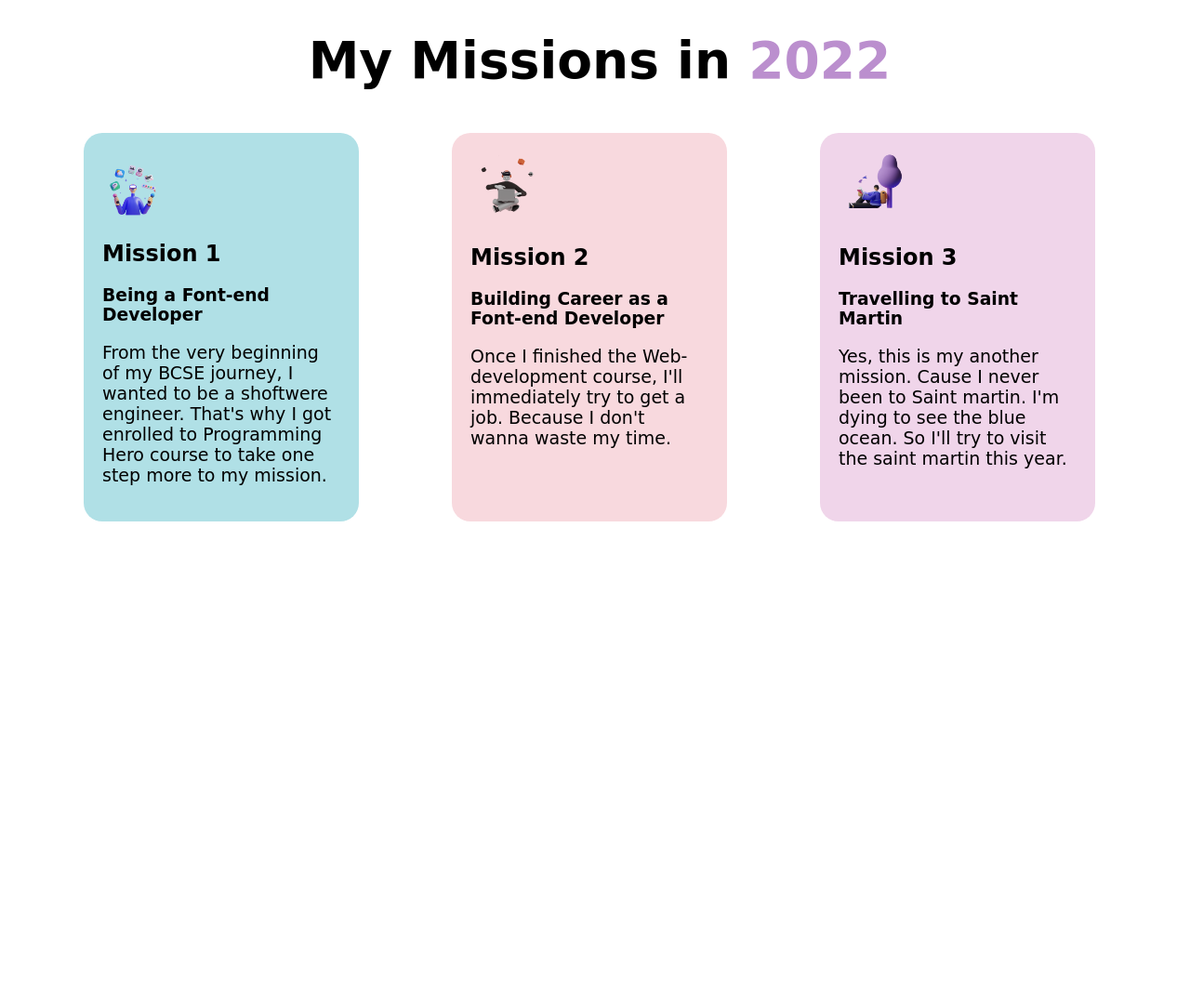
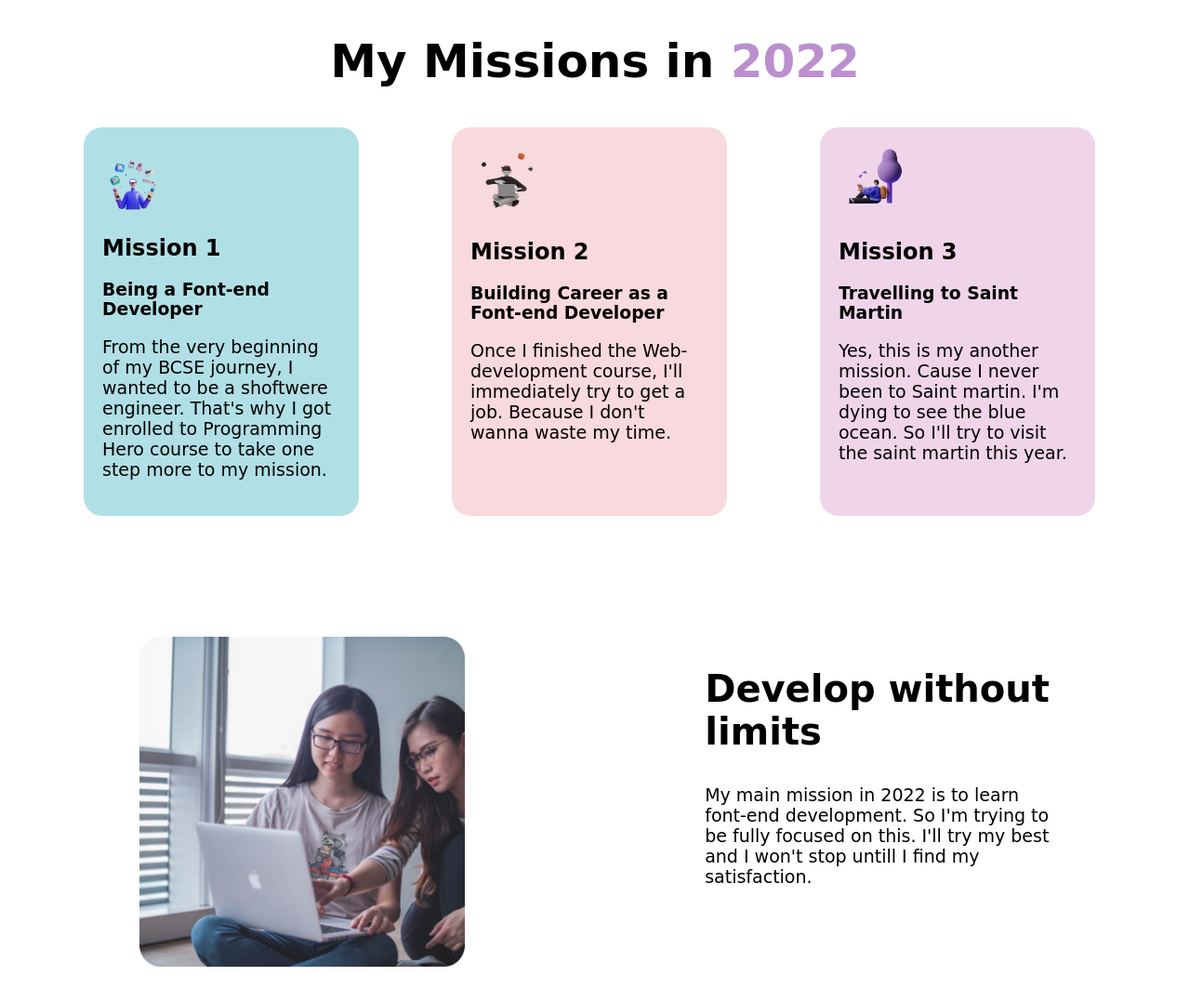
Before and after one commit to AnikaLabiba/my-mission-2022, a plain HTML site: page index.html in a window 1280 px wide. Shown: the part 480-1558 px from the top of the page at 93% size. Before the commit the page ends 1041 px from the top, so only its background shows below. Drawn offline with Linux system fonts and the light colour scheme; a web font is replaced by a local one.

Commit message:
class name updated and 3rd part added.

```diff
--- a/index.html
+++ b/index.html
@@ -17,7 +17,7 @@
 <body>
     <section class="flexible-container">
         <div class="flexible-item">
-            <h1>Stay Focused on<br><span class="diffrent-color">Mission 2022</span></h1>
+            <h1 id="first">Stay Focused on<br><span class="diffrent-color">Mission 2022</span></h1>
             <p>"Mission is important to show that you are not that much powerless that any one can break you. Mission is
                 to prove yourself that what you are."</p>
             <a target="_blank"
@@ -30,7 +30,7 @@
     </section>
     <section>
         <h1 class="misson-h1">My Missions in <span class="diffrent-color">2022</span></h1>
-        <div class="flexible-container missions">
+        <div class="flexible-container">
             <div class="mission-1 mission-item">
                 <img src="img/illustrators/illustrator-1.png" alt="">
                 <h2>Mission 1</h2>
@@ -54,6 +54,18 @@
             </div>
         </div>
     </section>
+    <section class="flexible-container">
+        <div class="flexible-item">
+            <img src="img/coding.png" alt="">
+        </div>
+        <div class="flexible-item2">
+            <h1 class="small-heading">Develop without limits</h1>
+            <p>
+                My main mission in 2022 is to learn font-end development. So I'm trying to be fully focused on this.
+                I'll try my best and I won't stop untill I find my satisfaction.
+            </p>
+        </div>
+    </section>
 
 </body>
 
--- a/style.css
+++ b/style.css
@@ -2,7 +2,7 @@ body{
     font-family: 'Luxurious Roman', cursive;
     margin:0;
 }
-h1{
+#first{
     font-size: 55px;
     border-left: 5px solid rgb(175, 122, 197);
     border-image-slice: 1;
@@ -13,6 +13,7 @@ h1{
 }
 .flexible-container{
     display: flex;
+    margin-bottom: 50px;
 }
 .flexible-item{
     width: 60%;
@@ -24,8 +25,6 @@ h1{
 .flexible-item img{
     width: 350px;
     height: 355px;
-    border-radius:5px solid linear-gradiant(gray, white);
-    border-width: 5px;
 }
 p{
     font-size: 19px;
@@ -40,7 +39,7 @@ a{
 }
 .misson-h1{
     text-align: center;
-    border-left: 5px solid white;
+    font-size: 50px;
 }
 .mission-item{
     border-radius: 20px;
@@ -61,7 +60,20 @@ a{
     background-color: rgb(240, 213, 234);
 
 }
-.missions img{
+.mission-item img{
     background-position:left;
     width: 30%;
 }
+.small-heading{
+    font-size: 40px;
+
+}
+.flexible-item2{
+    width: 50%;
+    margin-left: 50px;
+    margin-right: 90px;
+    padding-left: 100px;
+    padding-right: 50px;
+    padding-top: 80px;
+
+}
```
Also changed, not shown: img/coding.png (added), 1 other file.
